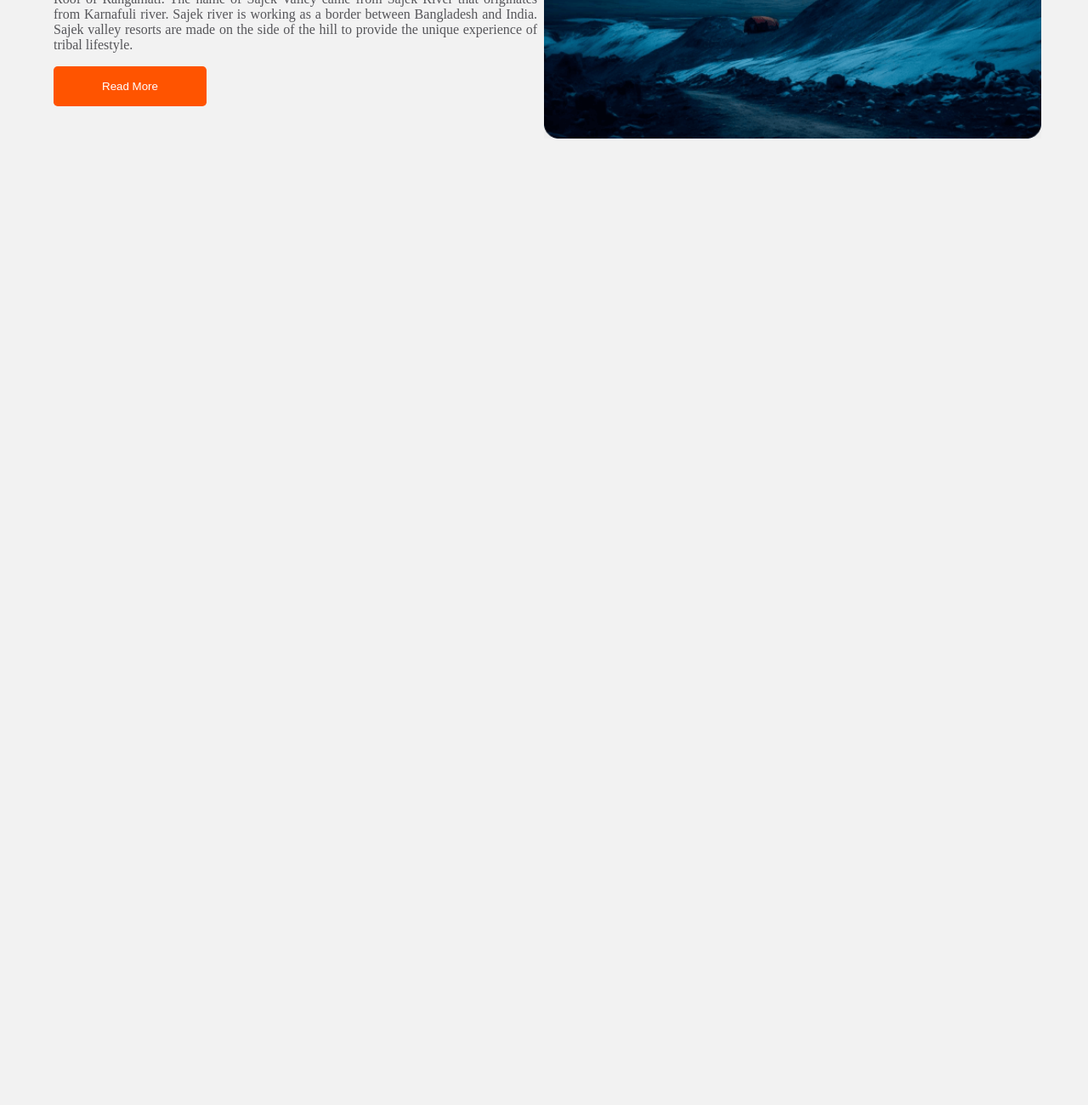
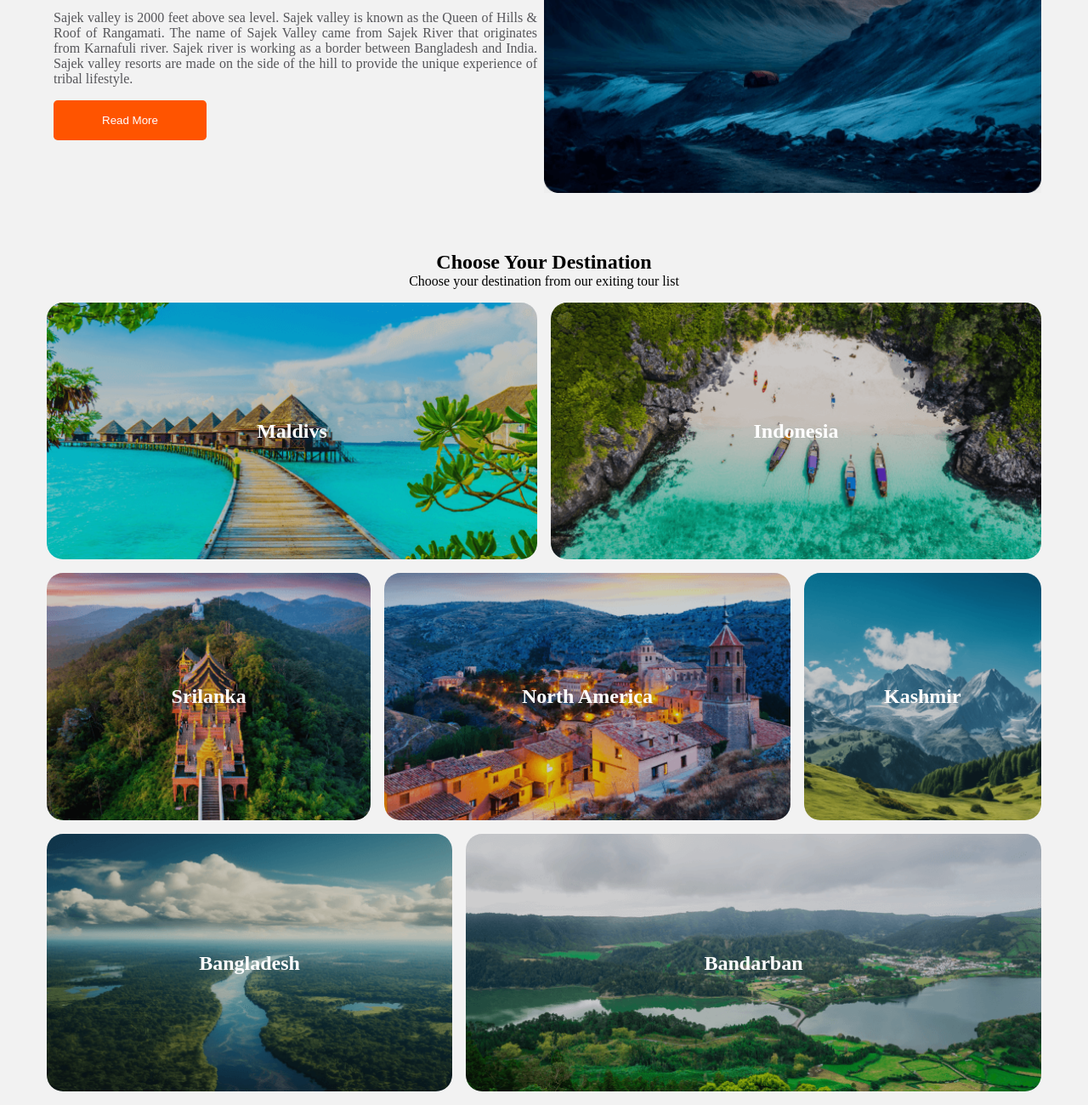
Before and after one commit to KhaledMasum/B9-A2-Assignment, a plain HTML site: page index.html in a window 1280 px wide. Shown: the part 891-2191 px from the top of the page at 85% size. Before the commit the page ends 1058 px from the top, so only its background shows below. Drawn offline with Linux system fonts and the light colour scheme.

Commit message:
completed destination section

```diff
--- a/index.html
+++ b/index.html
@@ -31,7 +31,7 @@
 
         <section class="popular-tours">
             <div class="tours-content">
-                <h1>Experience the Sajek with Kaptai Lake</h1>
+                <h1 style="margin: 0;">Experience Sajek with Kaptai Lake Tour</h1>
                 <ul>
                     <li>Enjoy Morning View Kaptai</li>
                     <li class="description">We will provide a safe engine boat to cross Kaptai lake.</li>
@@ -68,7 +68,50 @@
                 <button type="submit" class="find-btn">Read More</button>
             </div>
             <div class="tours-img">
-                <img src="/images/Rectangle-4.png" alt="">
+                <img src="/images/rectangle-4.png" alt="">
+            </div>
+        </section>
+
+        <section class="choose-destination">
+            <div class="destination-content">
+                <h1>Choose Your Destination</h1>
+                <p>Choose your destination from our exiting tour list</p>
+            </div>
+            <div class="destination-gallery">
+                <div class="first-row">
+                    <div class="img-container">
+                        <img src="images/rectangle-5.png" alt="">
+                        <h1 class="centered-text">Maldivs</h1>
+                    </div>
+                    <div class="img-container">
+                        <img src="images/rectangle-8.png" alt="">
+                        <h1 class="centered-text">Indonesia</h1>
+                    </div>
+                </div>
+                <div class="second-row">
+                    <div class="img-container">
+                        <img src="images/rectangle-6.png" alt="">
+                        <h1 class="centered-text">Srilanka</h1>
+                    </div>
+                    <div class="img-container">
+                        <img src="images/rectangle-7.png" alt="">
+                        <h1 class="centered-text">North America</h1>
+                    </div>
+                    <div class="img-container">
+                        <img src="images/rectangle-9.png" alt="">
+                        <h1 class="centered-text">Kashmir</h1>
+                    </div>
+                </div>
+                <div class="third-row">
+                    <div class="img-container">
+                        <img src="images/rectangle-11.png" alt="">
+                        <h1 class="centered-text">Bangladesh</h1>
+                    </div>
+                    <div class="img-container">
+                        <img src="images/rectangle-10.png" alt="">
+                        <h1 class="centered-text">Bandarban</h1>
+                    </div>
+                </div>
             </div>
         </section>
     </header>
--- a/style.css
+++ b/style.css
@@ -64,6 +64,7 @@ button {
 @media screen and (max-width: 600px) {
     .top-banner {
         padding: 1rem;
+        margin: 1rem;
     }
 
     .top-banner h1 {
@@ -91,6 +92,7 @@ button {
 
 /* Tour Section  */
 .popular-tours {
+    margin-top: 4rem;
     display: grid;
     grid-template-columns: repeat(2, 1fr);
 }
@@ -120,6 +122,7 @@ button {
 
 @media screen and (max-width: 600px) {
     .popular-tours {
+        margin-top: 1rem;
         grid-template-columns: repeat(1, 1fr);
         padding: 1rem;
     }
@@ -133,3 +136,97 @@ button {
         width: 50%;
     }
 }
+
+/* Choose Destination */
+.choose-destination {
+    margin-top: 4rem;
+}
+
+.choose-destination h1 {
+    text-align: center;
+    margin: 0;
+}
+
+.choose-destination p {
+    text-align: center;
+    margin: 0;
+}
+
+.destination-content {
+    width: 50%;
+    margin: 1rem auto;
+}
+
+.destination-gallery img {
+    width: 100%;
+    display: block;
+    height: 100%;
+    object-fit: cover;
+    border-radius: 1.2rem;
+}
+
+.destination-gallery .img-container {
+    position: relative;
+    text-align: center;
+    color: white;
+}
+
+.centered-text {
+    position: absolute;
+    top: 50%;
+    left: 50%;
+    transform: translate(-50%, -50%);
+}
+
+.first-row {
+    display: grid;
+    grid-template-columns: repeat(2, 1fr);
+    gap: 1rem;
+    margin-bottom: 1rem;
+}
+
+.second-row {
+    width: 100%;
+    display: grid;
+    grid-template-areas: "srilanka america kashmir";
+    gap: 1rem;
+    margin-bottom: 1rem;
+}
+
+.third-row {
+    width: 100%;
+    display: grid;
+    grid-template-areas: "bangladesh bandarban";
+    gap: 1rem;
+    margin-bottom: 1rem;
+}
+
+@media screen and (max-width: 600px) {
+    .choose-destination {
+        margin-top: 1rem;
+    }
+
+    .destination-gallery {
+        margin: 0 1rem;
+    }
+
+    .destination-content {
+        width: 100%;
+    }
+
+    .first-row {
+        grid-template-columns: repeat(1, 1fr);
+    }
+
+    .second-row {
+        grid-template-areas: "srilanka" "america" "kashmir";
+    }
+
+    .third-row {
+        grid-template-areas: "bangladesh" "bandarban";
+    }
+
+    .destination-gallery img {
+        border-radius: .5rem;
+    }
+}
```
Also changed, not shown: Images/group-39.png (renamed from Images/Group 39.png), Images/group-40.png (renamed from Images/Group 40.png), Images/group-40071.png (renamed from Images/Group 40071 (2).png), Images/group-40089.png (renamed from Images/Group 40089.png), Images/rectangle-10.png (renamed from Images/Rectangle 10.png), Images/rectangle-11.png (renamed from Images/Rectangle 11.png), Images/rectangle-12.png (renamed from Images/Rectangle 8 (1).png), Images/rectangle-5.png (renamed from Images/Rectangle 5.png), Images/rectangle-6.png (renamed from Images/Rectangle 6.png), Images/rectangle-7.png (renamed from Images/Rectangle 7.png), Images/rectangle-8.png (renamed from Images/Rectangle 8.png), Images/rectangle-9.png (renamed from Images/Rectangle 9.png).
